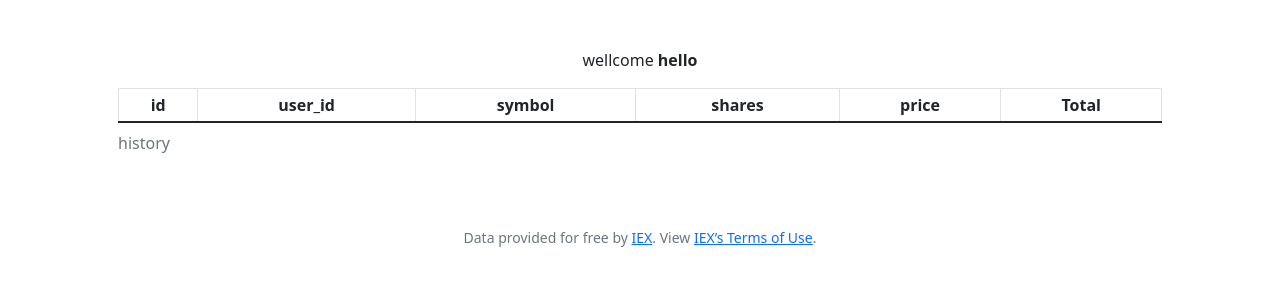
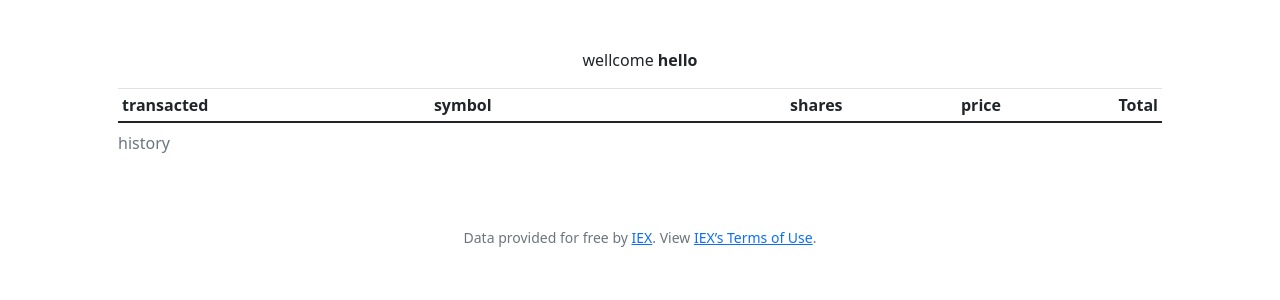
Before and after one commit to bluisfernandes/CS50, a Flask app: page /history in a window 1280 px wide. Shown: the part 76-376 px from the top of the page. Run offline with Flask 2, Linux system fonts and the light colour scheme; a user stored in the database is signed in; data comes from the database, SQL or seed files in the repository; lists and menus that the app fills with data are empty; some libraries are stand-ins or nearby versions.

Commit message:
fix history

```diff
--- a/pset9/finance/templates/history.html
+++ b/pset9/finance/templates/history.html
@@ -11,16 +11,15 @@
     <p>wellcome <b>{{ session.name }}</b></p>
 
     <div class="table-responsive-sm">
-        <table class="table caption-top table-hover table-bordered table-sm">
+        <table class="table table-sm">
             <caption>history</caption>
             <thead>
                 <tr>
-                    <th >id</th>
-                    <th >user_id</th>
-                    <th>symbol</th>
-                    <th>shares</th>
-                    <th>price</th>
-                    <th>Total</th>
+                    <th class = "text-start">transacted</th>
+                    <th class = "text-start">symbol</th>
+                    <th class = "text-end">shares</th>
+                    <th class = "text-end">price</th>
+                    <th class = "text-end">Total</th>
                 </tr>
             </thead>
             <tbody>
@@ -28,12 +27,11 @@
             {% for i in HISTORY %}
                 {% if i.shares < 0 %}
                 <tr>
-                    <td>{{ i.transacted }}</td>
-                    <td>{{ i.user_id }}</td>
-                    <td>{{ i.symbol }}</td>
-                    <td>{{ i.shares }}</td>
-                    <td>{{ i.price }}</td>
-                    <td>{{ "%.2f"|format(i.shares * i.price ) }}</td>
+                    <td class = "text-start">{{ i.transacted }}</td>
+                    <td class = "text-start">{{ i.symbol }}</td>
+                    <td class = "text-end">{{ i.shares }}</td>
+                    <td class = "text-end">{{ i.price | usd }}</td>
+                    <td class = "text-end">{{ (i.shares * i.price) | usd }}</td>
 
                     {# class="table-success"
                     class="table-secondary"
@@ -43,21 +41,17 @@
 
                 {% elif i.symbol == "wallet_cash" %}
                 <tr>
-                    <td class="table-success">{{ i.transacted }}</td>
-                    <td class="table-success">{{ i.user_id }}</td>
-                    <td class="table-success">{{ i.symbol }}</td>
-                    <td class="table-success">{{ i.shares }}</td>
-                    <td class="table-success">{{ i.price }}</td>
-                    <td class="table-success">{{ "%.2f"|format(i.shares * i.price ) }}</td>
+                    <td class="table-success text-start">{{ i.transacted }}</td>
+                    <td class="table-success text-start" colspan="3">CASH</td>
+                    <td class="table-success text-end">{{ (i.shares * i.price) | usd }}</td>
                 </tr>
                 {% else %}
                 <tr>
-                    <td class="table-info">{{ i.transacted }}</td>
-                    <td class="table-info">{{ i.user_id }}</td>
-                    <td class="table-info">{{ i.symbol }}</td>
-                    <td class="table-info">{{ i.shares }}</td>
-                    <td class="table-info">{{ i.price }}</td>
-                    <td class="table-info">{{ "%.2f"|format(i.shares * i.price ) }}</td>
+                    <td class="table-secondary text-start">{{ i.transacted }}</td>
+                    <td class="table-secondary text-start">{{ i.symbol }}</td>
+                    <td class="table-secondary text-end">{{ i.shares }}</td>
+                    <td class="table-secondary text-end">{{ i.price | usd }}</td>
+                    <td class="table-secondary text-end">{{ (i.shares * i.price) | usd }}</td>
                 </tr>
                 {% endif %}
 
```
